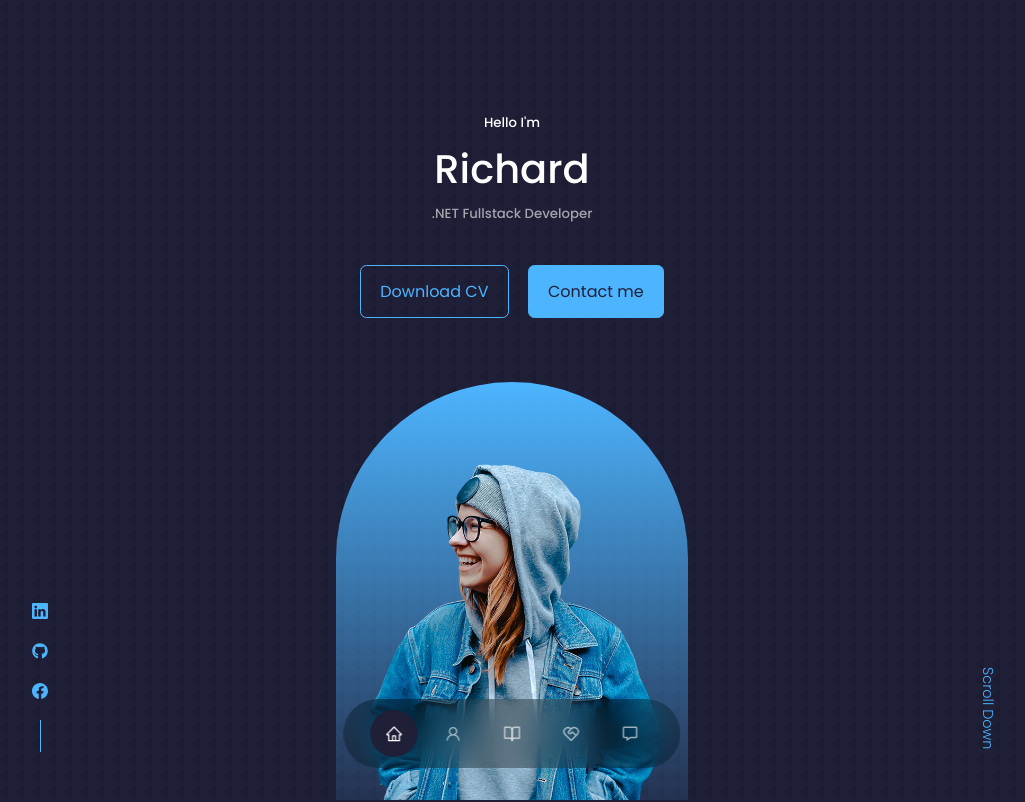
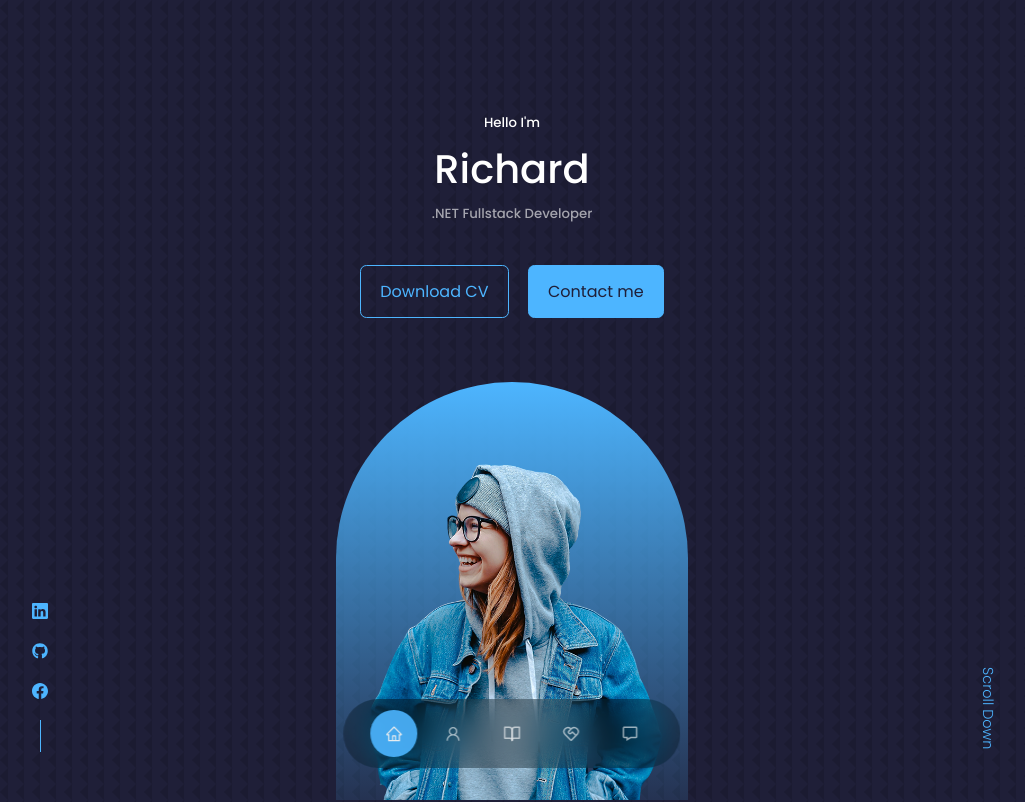
Before and after one commit to RichardChalk/portfolio, a React (Create React App) app: page / in a window 1280 px wide. Shown: the top 802 px of the page, without its empty margins (128-1153 px from the left). Built offline with nearby package versions, Linux system fonts and the light colour scheme.

Commit message:
Added usestate to control active link in navbar

```diff
--- a/src/components/nav/nav.css
+++ b/src/components/nav/nav.css
@@ -28,6 +28,7 @@ nav a:hover {
 }
 
 nav a.active {
-  background: var(--colour-bg);
+  background: var(--colour-primary);
+  opacity: 0.9;
   color: var(--colour-white);
 }
--- a/src/components/nav/nav.jsx
+++ b/src/components/nav/nav.jsx
@@ -5,23 +5,46 @@ import { AiOutlineUser } from "react-icons/ai";
 import { FiBookOpen } from "react-icons/fi";
 import { RiServiceLine } from "react-icons/ri";
 import { BiMessage } from "react-icons/bi";
+import { useState } from "react";
 
 const Nav = () => {
+  const [activeNav, setActiveNav] = useState("#");
+
   return (
     <nav>
-      <a href="#" className="active">
+      <a
+        href="#"
+        onClick={() => setActiveNav("#")}
+        className={activeNav === "#" ? "active" : ""}
+      >
         <AiOutlineHome />
       </a>
-      <a href="#about">
+      <a
+        href="#about"
+        onClick={() => setActiveNav("#about")}
+        className={activeNav === "#about" ? "active" : ""}
+      >
         <AiOutlineUser />
       </a>
-      <a href="#experience">
+      <a
+        href="#experience"
+        onClick={() => setActiveNav("#experience")}
+        className={activeNav === "#experience" ? "active" : ""}
+      >
         <FiBookOpen />
       </a>
-      <a href="#services">
+      <a
+        href="#services"
+        onClick={() => setActiveNav("#services")}
+        className={activeNav === "#services" ? "active" : ""}
+      >
         <RiServiceLine />
       </a>
-      <a href="#contact">
+      <a
+        href="#contact"
+        onClick={() => setActiveNav("#contact")}
+        className={activeNav === "#contact" ? "active" : ""}
+      >
         <BiMessage />
       </a>
     </nav>
```
